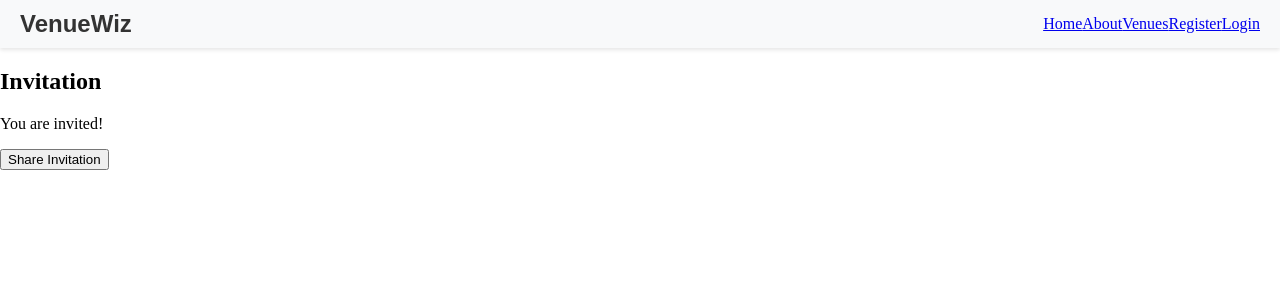
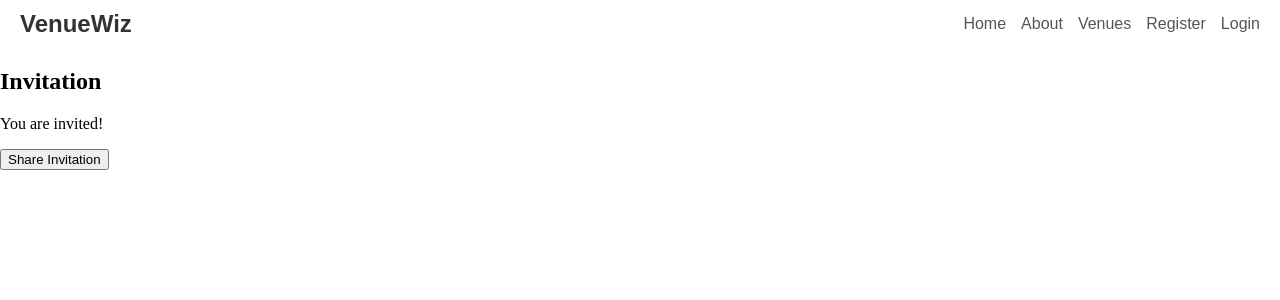
Before and after one commit to Amal229/VenueWiz-Front-end, a React (Vite) app in the folder client/: page /invitation in a window 1280 px wide. Shown: the top 300 px of the page. Built offline with nearby package versions, Linux system fonts and the light colour scheme.

Commit message:
adjust css

```diff
--- a/client/src/App.css
+++ b/client/src/App.css
@@ -52,8 +52,6 @@ header {
   justify-content: space-between;
   align-items: center;
   padding: 10px 20px;
-  background-color: #f8f9fa; /* Light background color */
-  box-shadow: 0 2px 4px rgba(0, 0, 0, 0.1); /* Light shadow for depth */
 }
 
 /* Styles for the title */
@@ -66,27 +64,16 @@ header {
   margin: 0;
 }
 
-/* General styles for the Nav component */
-header {
+/* Styles for the navigation links */
+.nav-links a {
+  text-decoration: none; /* Remove underline */
+  font-family: Arial, sans-serif;
+  font-size: 16px;
+  color: #555;
+  transition: color 0.3s;
+}
+/* Container for navigation links */
+.nav-links {
   display: flex;
-  justify-content: space-between;
-  align-items: center;
-  padding: 10px 20px;
-  background-color: #f8f9fa; /* Light background color */
-  box-shadow: 0 2px 4px rgba(0, 0, 0, 0.1); /* Light shadow for depth */
+  gap: 15px; /* Spacing between links */
 }
-
-/* Styles for the title */
-.title {
-  font-family: Arial, sans-serif;
-  font-size: 24px;
-  font-weight: bold;
-  color: #333;
-  text-align: center;
-  margin: 0;
-}
-/* Remove underline for the title inside links */
-a .title,
-a h3.title {
-  text-decoration: none;
-}
```
